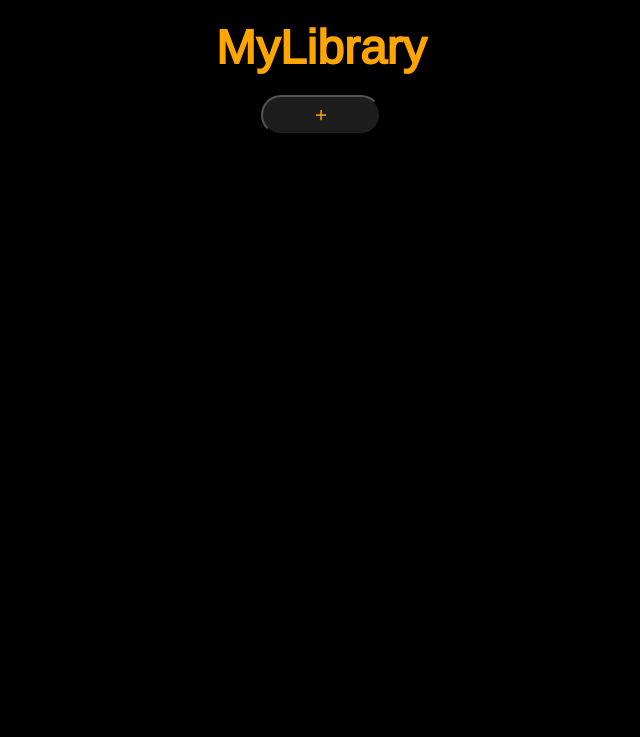
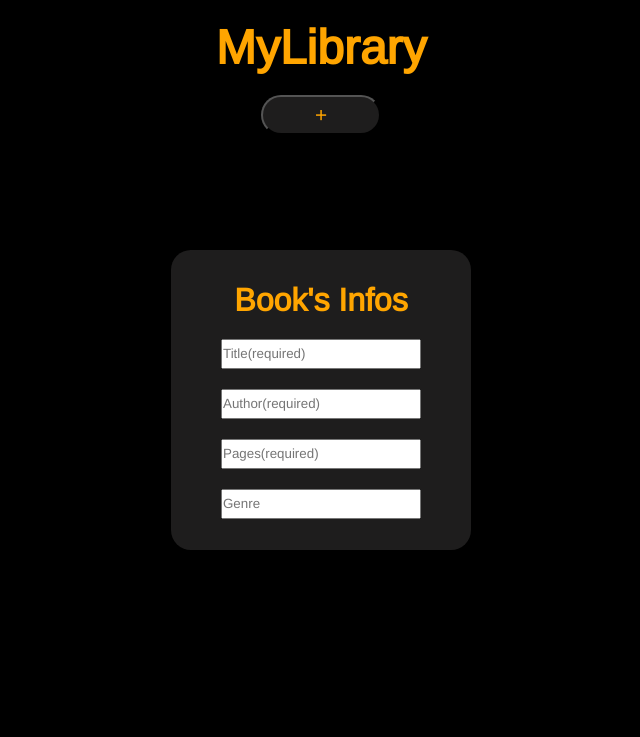
Before and after one commit to chry21/library, a plain HTML site: page index.html in a window 1280 px wide. Shown: the top 737 px of the page, without its empty margins (319-959 px from the left). Drawn offline with nearby package versions, Linux system fonts and the light colour scheme.

Commit message:
created and styled the input's form

```diff
--- a/index.html
+++ b/index.html
@@ -17,5 +17,15 @@
         <p>Made by Chris D. 2022</p>
         <a href="https://github.com/chry21?tab=repositories"><img src="github-logo-32px.png" alt="" id="github-logo"></a>
     </footer>
+    <!--book form-->
+    <div id="modal-container">
+        <h1>Book's Infos</h1>
+        <form action="" id="form-container">
+            <input type="text" placeholder="Title(required)" required>
+            <input type="text" placeholder="Author(required)" required>
+            <input type="number" placeholder="Pages(required)" required>
+            <input type="text" placeholder="Genre">
+        </form>
+    </div>
 </body>
 </html>
--- a/style.css
+++ b/style.css
@@ -54,3 +54,33 @@ footer {
 #github-logo:hover {
     transform: rotate(360deg) scale(1.1);
 }
+
+/*FORM CONTAINER*/
+
+#modal-container {
+    display: flex;
+    flex-direction: column;
+    align-items: center;
+    justify-content: center;
+    gap: 20px;
+    position: absolute;
+    top: 50%;
+    left: 50%;
+    transform: translate(-50%, -50%);
+    width: 300px;
+    height: 300px;
+    background-color: rgb(30, 29, 29);
+    border-radius: 20px;
+    z-index: 1;
+}
+
+#form-container {
+    display: flex;
+    flex-direction: column;
+    gap: 20px;
+}
+
+#form-container input {
+    height: 30px;
+    width: 200px;
+}
```
